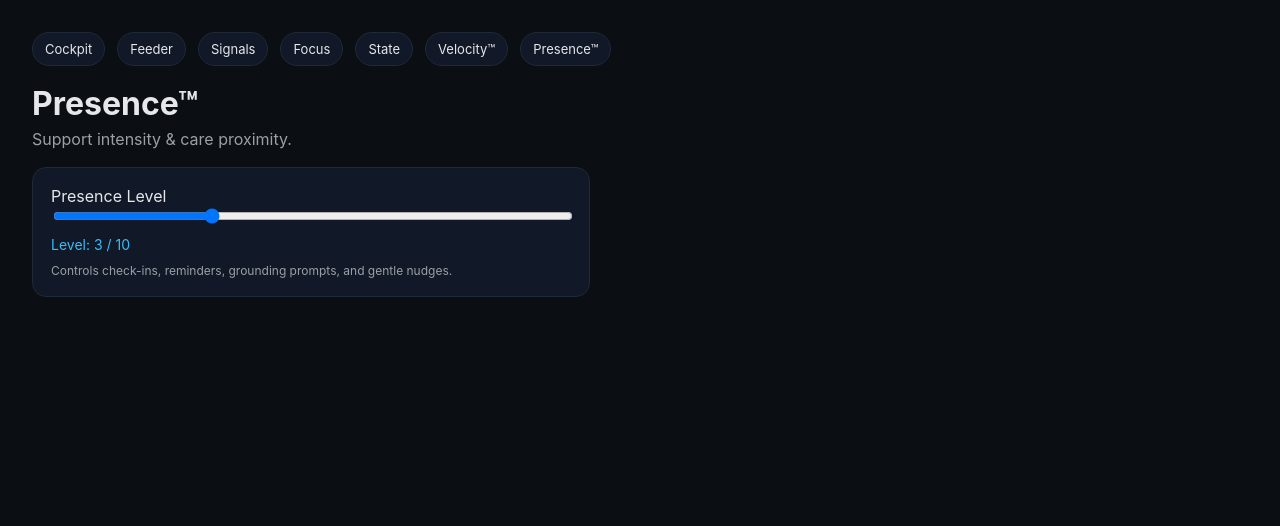
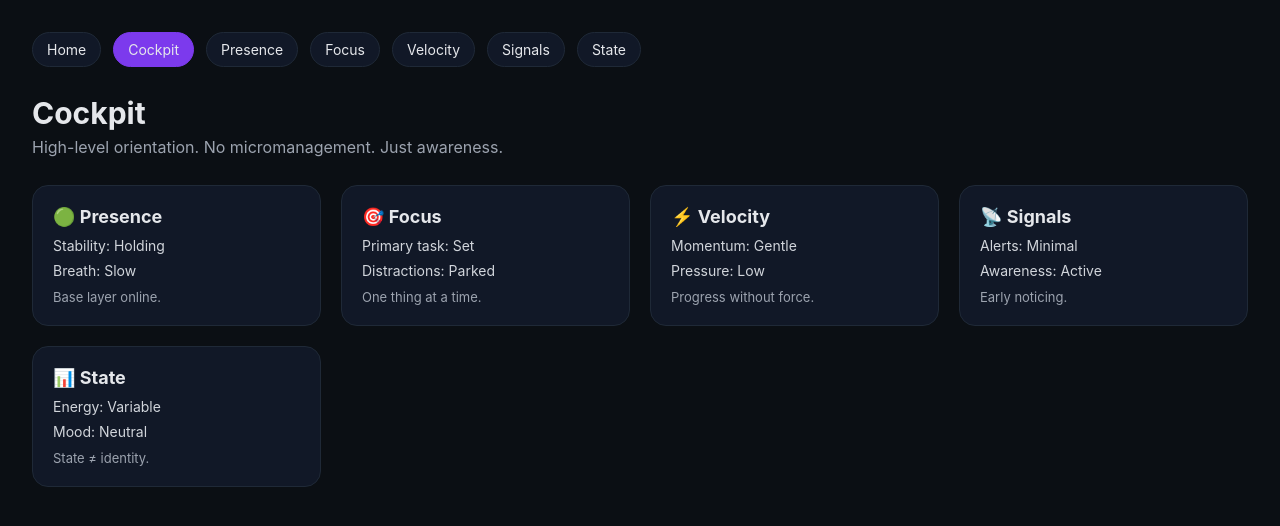
Before and after one commit to otoslifeproject-cell/otos-app, a plain HTML site: page cockpit.html in a window 1280 px wide. Drawn offline with Linux system fonts and the light colour scheme.

Commit message:
Update cockpit.html

```diff
--- a/cockpit.html
+++ b/cockpit.html
@@ -1,63 +1,139 @@
-<!-- FILE: presence.html (FULL REPLACEMENT – STABLE + PERSISTENT) -->
+<!-- FILE: cockpit.html (FULL REPLACEMENT) -->
 <!DOCTYPE html>
 <html lang="en">
 <head>
   <meta charset="UTF-8" />
-  <title>OTOS Presence™</title>
+  <title>Cockpit — OTOS</title>
   <meta name="viewport" content="width=device-width, initial-scale=1.0" />
+
   <style>
-    body{margin:0;padding:32px;background:#0b0f14;color:#e5e7eb;font-family:-apple-system,BlinkMacSystemFont,"Segoe UI",Roboto,sans-serif}
-    .topnav{display:flex;gap:12px;flex-wrap:wrap;margin-bottom:18px}
-    .topnav a{color:#e5e7eb;text-decoration:none;background:#111827;border:1px solid #1f2937;border-radius:999px;padding:8px 12px;font-size:13px}
-    h1{margin:0 0 6px}
-    p{margin:0 0 18px;color:#9aa0a6}
-    .panel{background:#111827;border:1px solid #1f2937;border-radius:14px;padding:18px;max-width:520px}
-    .row{display:flex;justify-content:space-between;align-items:center;margin-top:12px}
-    input[type=range]{width:100%}
-    .level{font-size:14px;color:#38bdf8;margin-top:8px}
-    .hint{font-size:12px;color:#9aa0a6;margin-top:10px}
+    body {
+      margin: 0;
+      padding: 32px;
+      background: #0b0f14;
+      color: #e5e7eb;
+      font-family: -apple-system, BlinkMacSystemFont, "Segoe UI", Roboto, sans-serif;
+    }
+
+    .topnav {
+      display: flex;
+      gap: 12px;
+      flex-wrap: wrap;
+      margin-bottom: 28px;
+    }
+
+    .topnav a {
+      color: #e5e7eb;
+      text-decoration: none;
+      background: #111827;
+      border: 1px solid #1f2937;
+      border-radius: 999px;
+      padding: 8px 14px;
+      font-size: 14px;
+    }
+
+    .topnav a.active {
+      background: #7c3aed;
+      border-color: #7c3aed;
+    }
+
+    h1 {
+      font-size: 30px;
+      margin-bottom: 6px;
+    }
+
+    .subtitle {
+      color: #9ca3af;
+      margin-bottom: 28px;
+      max-width: 720px;
+    }
+
+    .grid {
+      display: grid;
+      grid-template-columns: repeat(auto-fit, minmax(240px, 1fr));
+      gap: 20px;
+    }
+
+    .panel {
+      background: #111827;
+      border: 1px solid #1f2937;
+      border-radius: 16px;
+      padding: 20px;
+    }
+
+    .panel h2 {
+      margin-top: 0;
+      font-size: 18px;
+      margin-bottom: 10px;
+    }
+
+    .metric {
+      font-size: 14px;
+      margin-bottom: 8px;
+      color: #d1d5db;
+    }
+
+    .hint {
+      font-size: 13px;
+      color: #9ca3af;
+      margin-top: 10px;
+    }
   </style>
 </head>
+
 <body>
 
   <nav class="topnav">
-    <a href="./index.html">Cockpit</a>
-    <a href="./feeder.html">Feeder</a>
-    <a href="./signals.html">Signals</a>
-    <a href="./focus.html">Focus</a>
-    <a href="./state.html">State</a>
-    <a href="./velocity.html">Velocity™</a>
-    <a href="./presence.html">Presence™</a>
+    <a href="index.html">Home</a>
+    <a href="cockpit.html" class="active">Cockpit</a>
+    <a href="presence.html">Presence</a>
+    <a href="focus.html">Focus</a>
+    <a href="velocity.html">Velocity</a>
+    <a href="signals.html">Signals</a>
+    <a href="state.html">State</a>
   </nav>
 
-  <h1>Presence™</h1>
-  <p>Support intensity & care proximity.</p>
+  <h1>Cockpit</h1>
+  <div class="subtitle">
+    High-level orientation. No micromanagement. Just awareness.
+  </div>
 
-  <div class="panel">
-    <label>Presence Level</label>
-    <input id="presence" type="range" min="0" max="10" value="3" />
-    <div class="level">Level: <span id="val">3</span> / 10</div>
-    <div class="hint">
-      Controls check-ins, reminders, grounding prompts, and gentle nudges.
+  <div class="grid">
+    <div class="panel">
+      <h2>🟢 Presence</h2>
+      <div class="metric">Stability: Holding</div>
+      <div class="metric">Breath: Slow</div>
+      <div class="hint">Base layer online.</div>
+    </div>
+
+    <div class="panel">
+      <h2>🎯 Focus</h2>
+      <div class="metric">Primary task: Set</div>
+      <div class="metric">Distractions: Parked</div>
+      <div class="hint">One thing at a time.</div>
+    </div>
+
+    <div class="panel">
+      <h2>⚡ Velocity</h2>
+      <div class="metric">Momentum: Gentle</div>
+      <div class="metric">Pressure: Low</div>
+      <div class="hint">Progress without force.</div>
+    </div>
+
+    <div class="panel">
+      <h2>📡 Signals</h2>
+      <div class="metric">Alerts: Minimal</div>
+      <div class="metric">Awareness: Active</div>
+      <div class="hint">Early noticing.</div>
+    </div>
+
+    <div class="panel">
+      <h2>📊 State</h2>
+      <div class="metric">Energy: Variable</div>
+      <div class="metric">Mood: Neutral</div>
+      <div class="hint">State ≠ identity.</div>
     </div>
   </div>
 
-<script>
-  const KEY = "otos_presence";
-  const r = document.getElementById("presence");
-  const v = document.getElementById("val");
-
-  const saved = localStorage.getItem(KEY);
-  if (saved !== null) {
-    r.value = saved;
-    v.textContent = saved;
-  }
-
-  r.oninput = () => {
-    v.textContent = r.value;
-    localStorage.setItem(KEY, r.value);
-  };
-</script>
-
 </body>
 </html>
```
